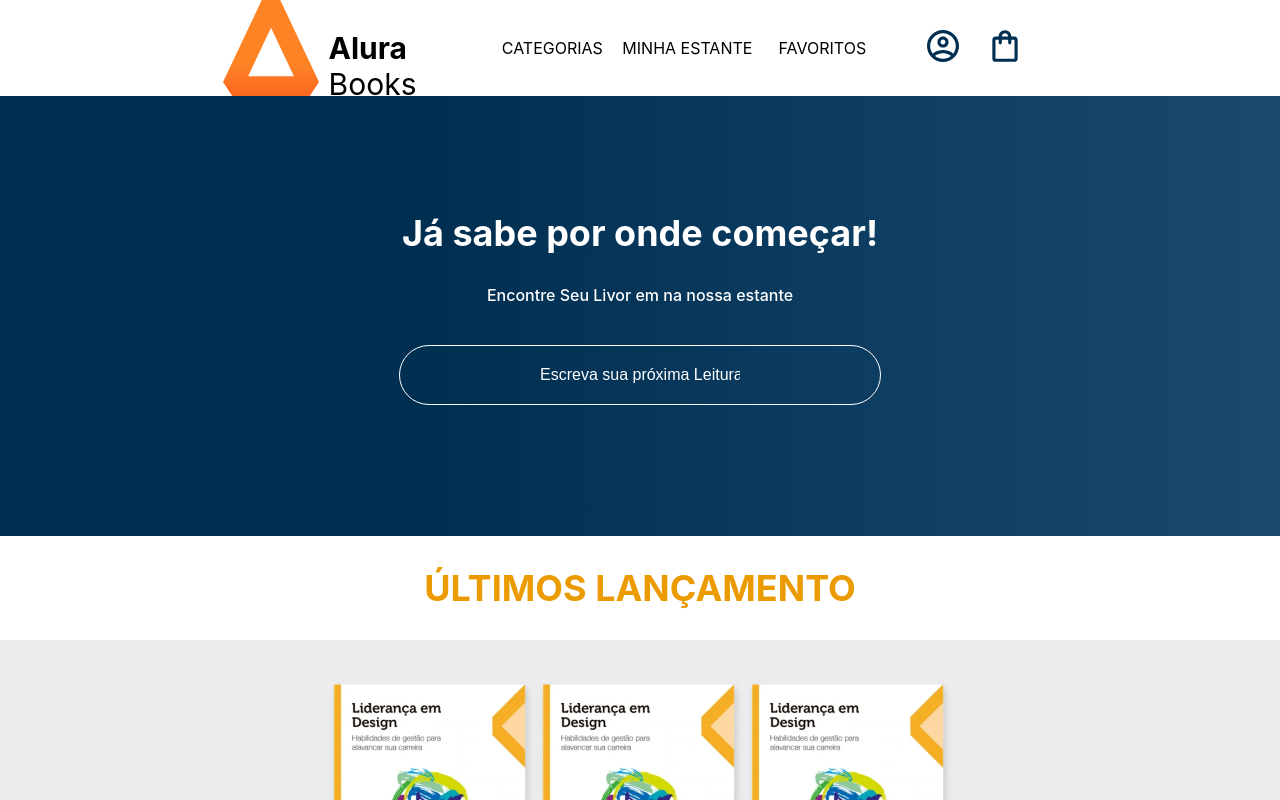
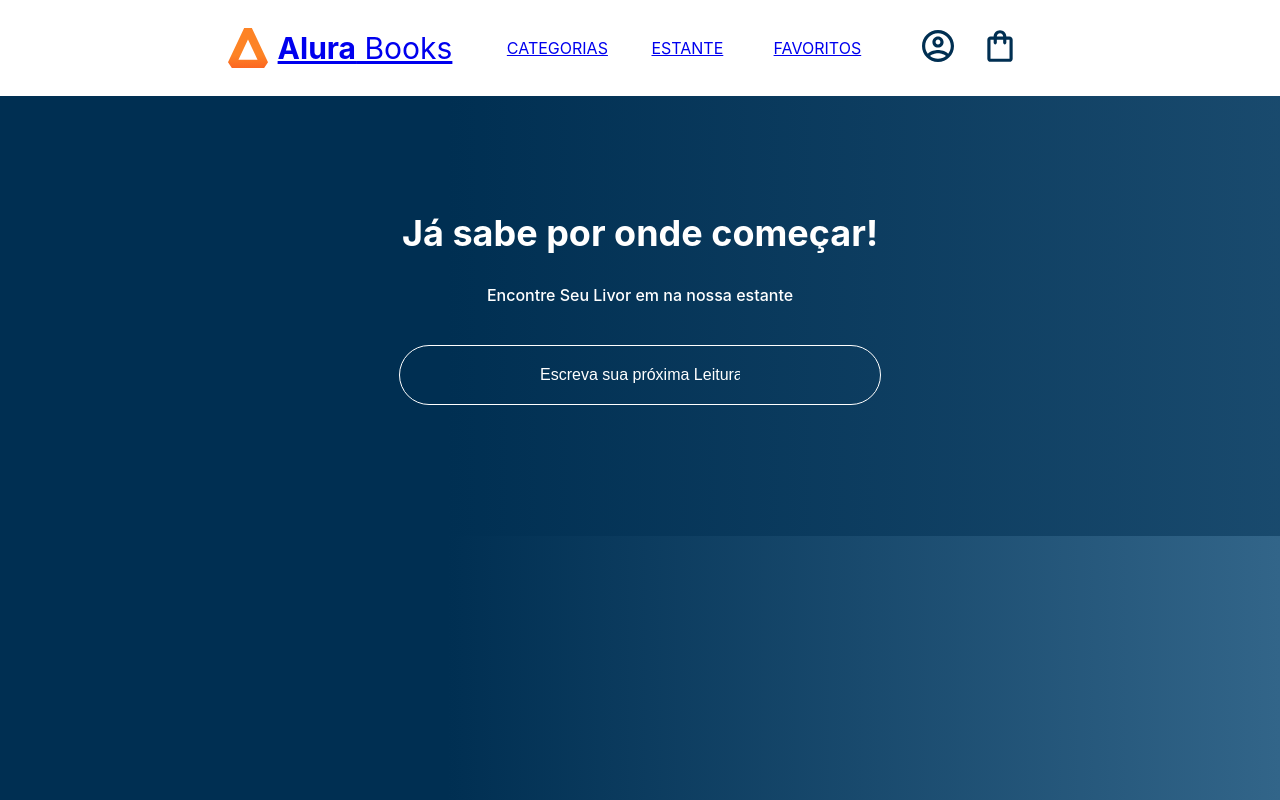
Before and after one commit to RomeuPassadoreNeto23/Alura-books, a React (Create React App) app: page /favoritos in a window 1280 px wide. Shown: the top 800 px of the page. Built offline with nearby package versions, Linux system fonts and the light colour scheme.

Commit message:
Criando página de favoritos

```diff
--- a/package.json
+++ b/package.json
@@ -8,6 +8,7 @@
     "@testing-library/user-event": "^13.5.0",
     "react": "^18.2.0",
     "react-dom": "^18.2.0",
+    "react-router-dom": "^6.23.0",
     "react-scripts": "5.0.1",
     "styled-components": "^6.1.8",
     "web-vitals": "^2.1.4"
--- a/src/componentes/Header/index.js
+++ b/src/componentes/Header/index.js
@@ -2,6 +2,7 @@ import IconesHeader from '../IconesHeader'
 import OpcoesHeader from '../OpcoesHeader'
 import styled from 'styled-components'
 import Logo from '../Logo'
+import { Link } from 'react-router-dom'
 function Header() {
     const HeaderContainer = styled.div`
 
@@ -12,7 +13,9 @@ function Header() {
 `
     return (
         <HeaderContainer>
-            <Logo />
+            <Link to="/">
+                <Logo />
+            </Link>
             <OpcoesHeader />
             <IconesHeader />
         </HeaderContainer>
--- a/src/componentes/opcoesHeader/index.js
+++ b/src/componentes/opcoesHeader/index.js
@@ -1,4 +1,5 @@
 
+import { Link } from 'react-router-dom'
 import styled from 'styled-components'
 
 const Opcao = styled.li`
@@ -16,14 +17,15 @@ const Opcoes = styled.ul`
     display: flex;
 `
 
-const textoOpcoes = ['CATEGORIAS', 'MINHA ESTANTE', 'FAVORITOS']
+const textoOpcoes = ['CATEGORIAS', 'ESTANTE', 'FAVORITOS']
 
 function OpcoesHeader() {
 
     return (
         <Opcoes>
             {textoOpcoes.map((texto,) => (
-                <Opcao><p>{texto}</p></Opcao>))}
+                <Link to={`${texto.toLowerCase()}`}><Opcao><p>{texto}</p></Opcao></Link>
+            ))}
         </Opcoes>
     )
 
--- a/src/index.js
+++ b/src/index.js
@@ -1,8 +1,11 @@
 import React from 'react';
 import ReactDOM from 'react-dom/client';
-import App from './App';
+import Home from './rotas/Home';
 import reportWebVitals from './reportWebVitals';
 import { createGlobalStyle } from 'styled-components';
+import { BrowserRouter, Routes, Route } from "react-router-dom"
+import Header from './componentes/Header';
+import Favoritos from './rotas/Favoritos';
 
 const GlobalStyle = createGlobalStyle`
     body {
@@ -29,7 +32,13 @@ const root = ReactDOM.createRoot(document.getElementById('root'));
 root.render(
   <React.StrictMode>
     <GlobalStyle />
-    <App />
+    <BrowserRouter>
+    <Header />
+      <Routes>
+        <Route path='/favoritos' element={<Favoritos />} />
+        <Route path='/' element={<Home />} />
+      </Routes>
+    </BrowserRouter>
   </React.StrictMode>
 );
 
--- a/src/App.js
+++ b/src/rotas/Favoritos.js
@@ -1,8 +1,5 @@
-
-import Header from './componentes/Header';
 import styled from 'styled-components';
-import Pesquisa from './componentes/Pesquisa';
-import UltimosLancamento from './componentes/UltimosLancamento'
+import Pesquisa from '../componentes/Pesquisa';
 const AppContainer = styled.div`
 
       width: 100vw;
@@ -10,15 +7,13 @@ const AppContainer = styled.div`
       background-image: linear-gradient(90deg, #002F52 35%, #326589);
    `
 
-function App() {
+function Favoritos() {
   return (
     <AppContainer>
-      <Header />
       <Pesquisa />
-      <UltimosLancamento />
     </AppContainer>
 
   );
 }
 
-export default App;
+export default Favoritos;
--- /dev/null
+++ b/src/rotas/Home.js
@@ -0,0 +1,21 @@
+import styled from 'styled-components';
+import Pesquisa from '../componentes/Pesquisa';
+import UltimosLancamento from '../componentes/UltimosLancamento'
+const AppContainer = styled.div`
+
+      width: 100vw;
+      height: 100vh;
+      background-image: linear-gradient(90deg, #002F52 35%, #326589);
+   `
+
+function Home() {
+  return (
+    <AppContainer>
+      <Pesquisa />
+      <UltimosLancamento />
+    </AppContainer>
+
+  );
+}
+
+export default Home;
```
Also changed, not shown: 1 other file (tests, documents, lock files or other folders).
